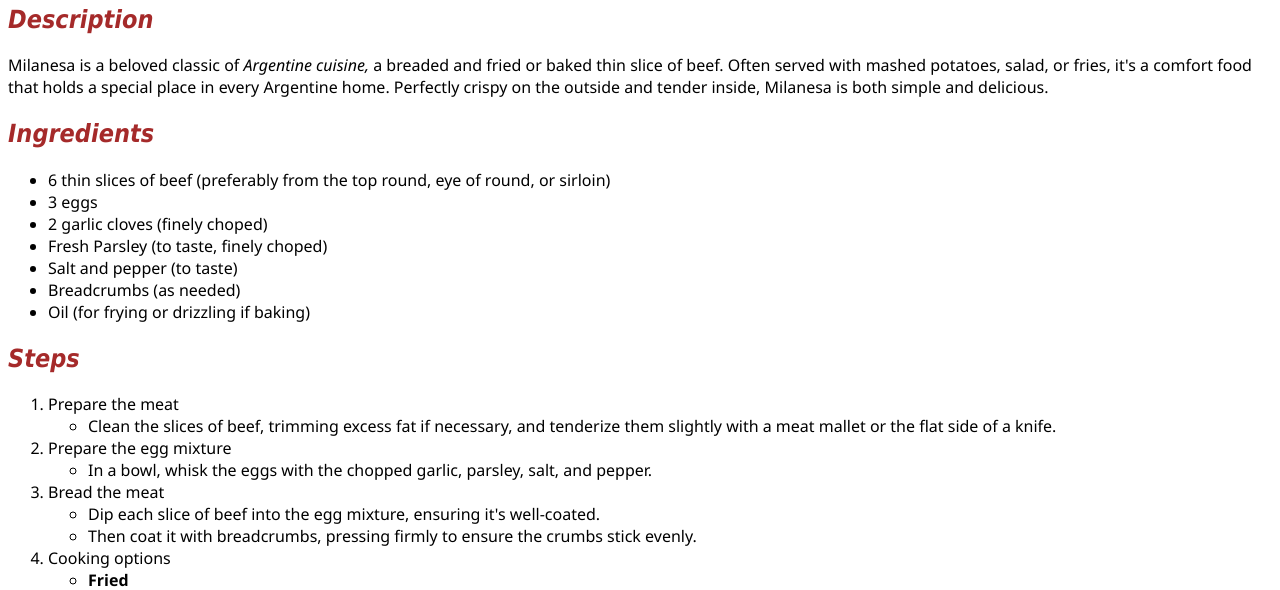
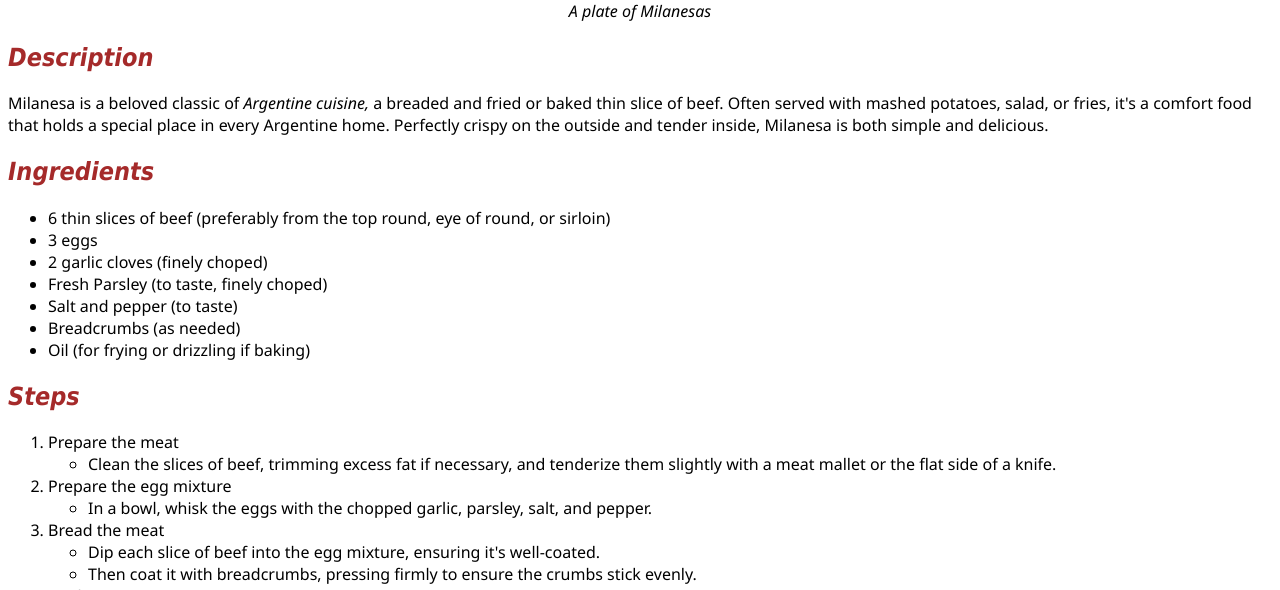
Before and after one commit to Geremias1502/odin-recipes, a plain HTML site: page recipes/milanesa.html in a window 1280 px wide. Shown: the part 510-1100 px from the top of the page. Drawn offline with Linux system fonts and the light colour scheme.

Commit message:
Adds descriptions to images and outlines them. Improves on commenting.

```diff
--- a/recipes/milanesa.html
+++ b/recipes/milanesa.html
@@ -11,8 +11,14 @@
 
     <h1>Milanesa Recipe</h1>
 
+    <!-- Recipe Image -->
     <img class="food_image" src="https://tn.com.ar/resizer/v2/las-milanesas-son-un-clasico-argentino-pero-que-fue-originado-hace-casi-900-anos-en-italia-foto-instagram-breadersarg-MTZGNAFEKZBTBC75U4D6U4C2WY.jpg?auth=a7283d1e00a9221015effad4b9e7464153b7d3d3fc2322f84542363cdeb410d2&width=1440"
         alt="A Milensa served on a plate" height="400" width="800">
+
+    <!-- Image Description -->
+    <div class="image_description">
+        <p><i>A plate of Milanesas</i></p>
+    </div>
 
     <!-- Subtitle and description of the food -->
     <h2>Description</h2>
--- a/styles.css
+++ b/styles.css
@@ -23,4 +23,9 @@ h2 {
     display: block;
     margin: auto;
     width: auto;
+    outline: 2px solid black;
 }
+
+.image_description {
+    text-align: center;
+}
```
Also changed, not shown: recipes/beef_birria_tacos.html (+6 -0 lines), recipes/smoked_salmon_sushi.html (+6 -0 lines).
